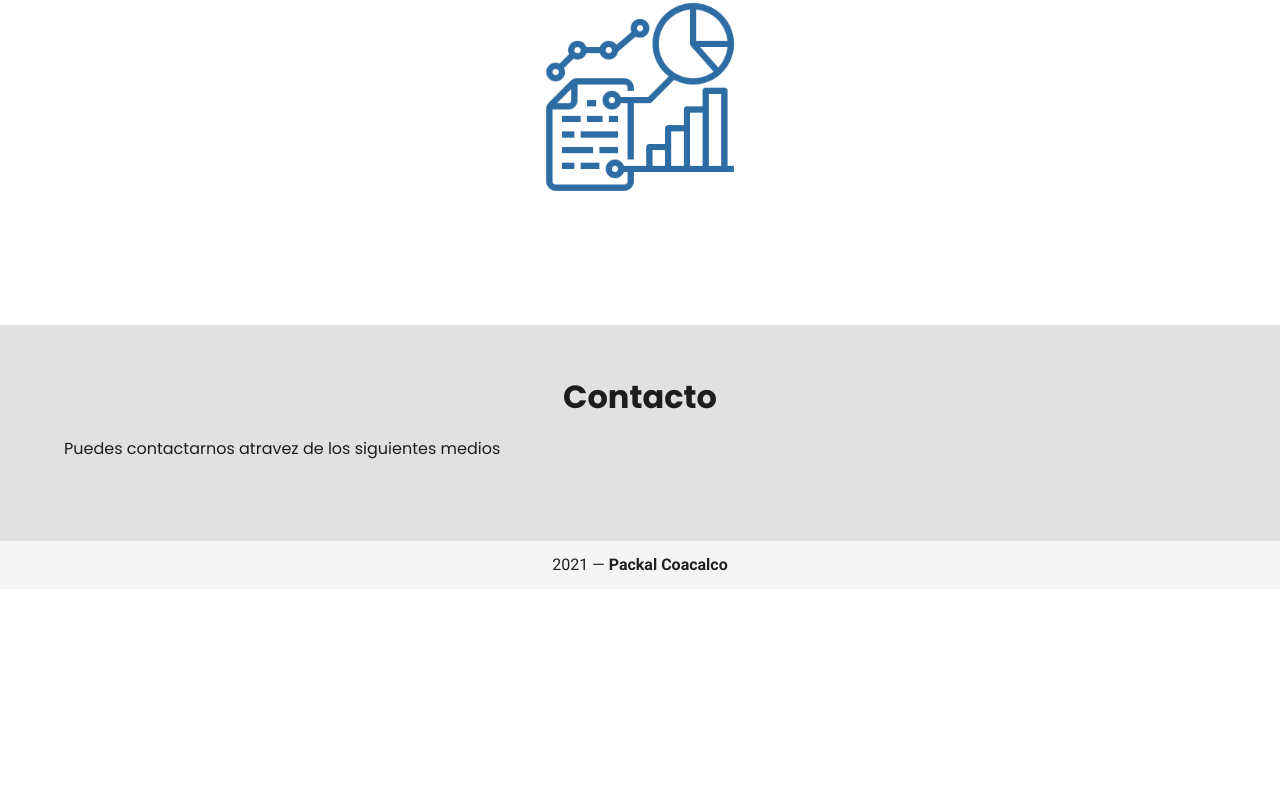
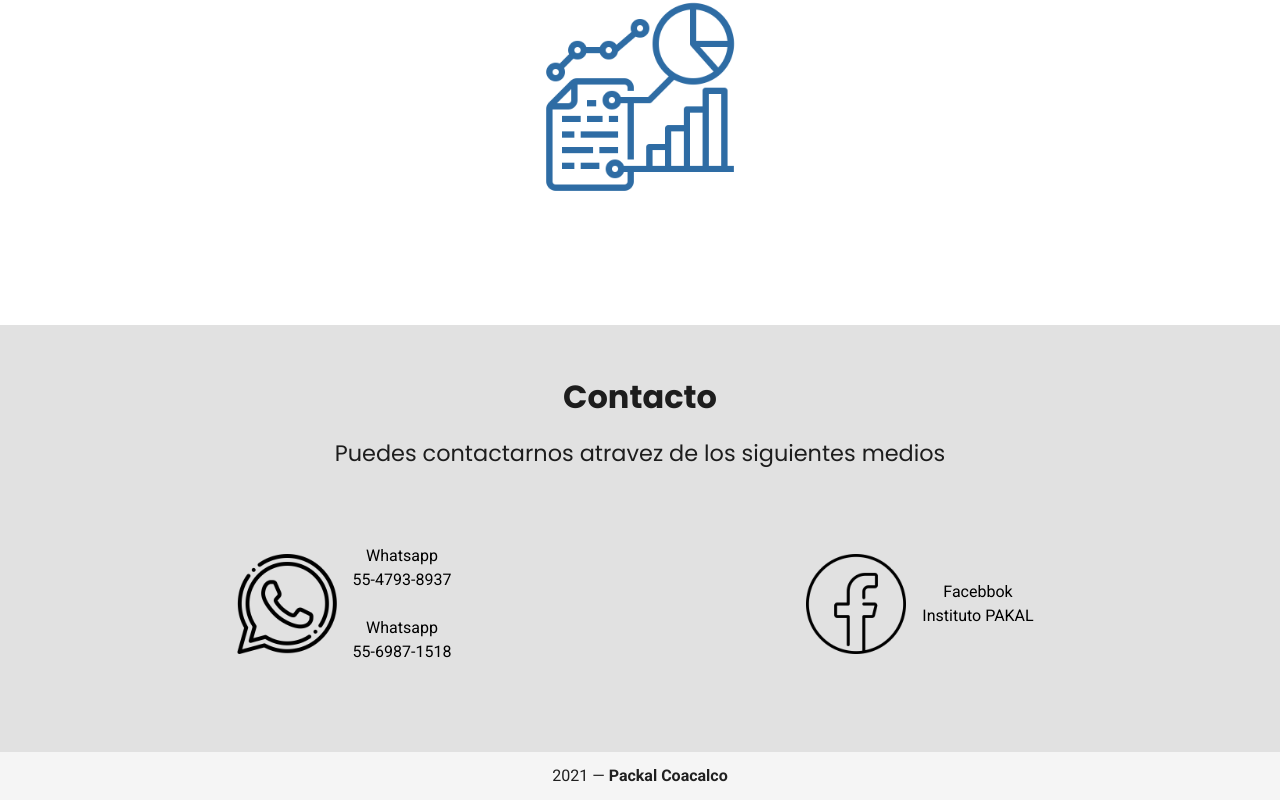
Before and after one commit to Damian9C/pakal, a Vue app: page /#/ in a window 1280 px wide. Shown: the part 3232-4032 px from the top of the page. Before the commit the page ends 3821 px from the top, so only its background shows below. Built offline with nearby package versions, Linux system fonts and the light colour scheme.

Commit message:
web finalizada

```diff
--- a/src/components/home/career.vue
+++ b/src/components/home/career.vue
@@ -3,7 +3,7 @@
     <div class="career" id="career">
       <p class="career--tittle Poppins--Bold">Licenciaturas</p>
       <p class="career--subTittle Poppins">
-        Contamos con Licenciatuaras en 9 semestres<br/><br/><br/>
+        Contamos con Licenciatuaras en 9 cuatrimestres<br/><br/><br/>
 
         <img src="../../static/licenciated.png" class="career--img"/>
       </p><br/>
--- a/src/components/home/contact.vue
+++ b/src/components/home/contact.vue
@@ -1,15 +1,39 @@
 <template>
   <div class="contact" id="contact">
     <p class="Poppins--Bold contact--tittle">
-      Contacto
+      Contacto<br/>
     </p>
-    <p class="Poppins">
-      Puedes contactarnos atravez de los siguientes medios
+    <p class="contact--content Poppins">
+      Puedes contactarnos atravez de los siguientes medios<br/><br/>
     </p>
     <div class="contactMedia">
 
+      <div class="contactMedia__links--w">
+        <img src="../../static/whatsapp.png" class="contactMedia__links--img"/>
+        <div class="contactMedia__links--wp">
+          <a class="contactMedia__links--wpLink" href="https://api.whatsapp.com/send?phone=5547938937">
+            <div>Whatsapp<br/>
+              55-4793-8937
+            </div>
+          </a>
+          <a class="contactMedia__links--wpLink" href="https://api.whatsapp.com/send?phone=5569871518">
+            <div>
+              Whatsapp<br/>
+              55-6987-1518
+            </div>
+          </a>
+        </div>
+      </div>
 
-
+      <div class="contactMedia__Links">
+        <a class="contactMedia__links--facebook contactMedia__links--facebookTxt" href="https://www.facebook.com/Instituto.PAKAL.Coacalco">
+          <img src="../../static/facebook.png" class="contactMedia__links--img"/>
+          <p class="contactMedia__links--facebookTxt">
+            Facebbok<br/>
+            Instituto PAKAL
+          </p><br/>
+        </a>
+      </div>
     </div>
   </div>
 </template>
@@ -32,4 +56,54 @@ export default {
   text-align: center;
 }
 
+.contact--content{
+  text-align: center;
+  font-size: 1.4rem;
+}
+
+.contactMedia {
+  align-items: center;
+  text-align: center;
+  display: grid;
+  grid-template-columns: 50% 50%;
+}
+
+.contactMedia__links--img{
+  height: 100px;
+}
+
+.contactMedia__links--w{
+  display: flex;
+  align-items: center;
+  justify-content: center;
+}
+
+.contactMedia__links--wp{
+  margin: 0 1rem;
+}
+
+.contactMedia__links--wpLink{
+  margin: 0 1rem;
+  text-decoration: none;
+  color: black;
+}
+
+.contactMedia__links--facebook{
+  display: flex;
+  align-items: center;
+  justify-content: center;
+}
+
+.contactMedia__links--facebookTxt{
+  margin: 0 1rem;
+  text-decoration: none;
+  color: black;
+}
+
+@media screen and (max-width: 700px) {
+  .contactMedia{
+    grid-template-columns: 100%;
+  }
+}
+
 </style>
```
Also changed, not shown: src/static/facebook.png (added), src/static/whatsapp.png (added).
